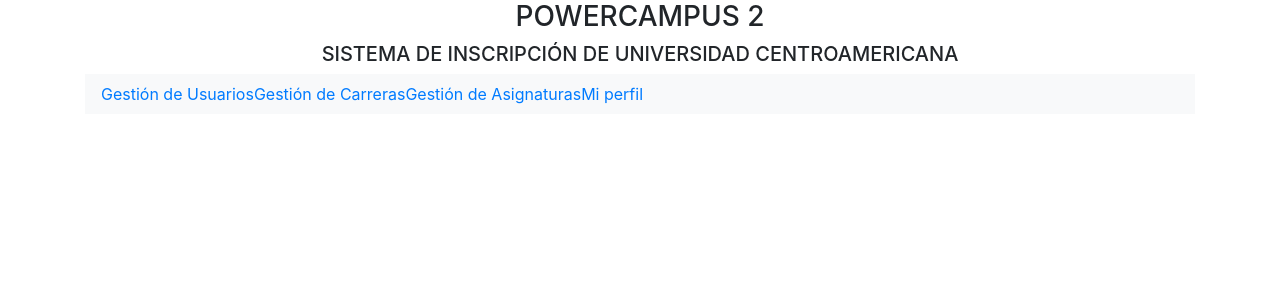
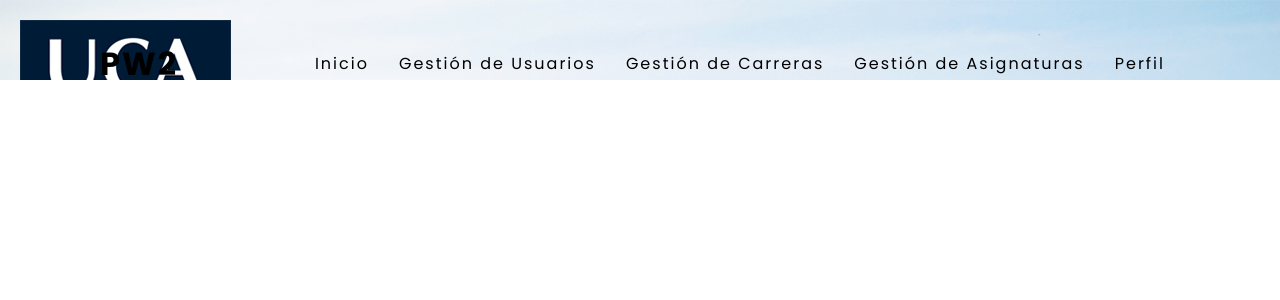
Before and after one commit to Garache10/PowerCampus-WebApp, an Angular app: page /adm in a window 1280 px wide. Shown: the top 300 px of the page. Built offline with nearby package versions, Linux system fonts and the light colour scheme.

Commit message:
Agregando nuevo estilo a la pagina de home de admin

```diff
--- a/src/app/admin/admin-home/admin-home.component.css
+++ b/src/app/admin/admin-home/admin-home.component.css
@@ -0,0 +1,70 @@
+@import url('https://fonts.googleapis.com/css?family=Poppins:200,300,400,500,600,700,800,900&display=swap');
+
+
+*{
+    margin: 0;
+    padding: 0;
+    box-sizing: border-box;
+    font-family: 'Poppins', sans-serif;
+}
+
+body{
+    background: #fff;
+    min-height: 200vh;
+}
+
+header{
+    position: fixed;
+    top: 0;
+    left: 0;
+    width: 100%;
+    display: flex;
+    justify-content: space-between;
+    align-items: center;
+    transition: 0.6%;
+    padding: 40px 100px;
+    z-index: 100000;
+    border-bottom: 3px;
+    border-color: #000;
+}
+
+header .logo{
+    position: relative;
+    font-weight: 700;
+    color: #000;
+    text-decoration: none;
+    font-size: 2em;
+    text-transform: uppercase;
+    letter-spacing: 2px;
+    transition: 0.6%;
+}
+
+header ul{
+    position: relative;
+    display: flex;
+    justify-content: center;
+    align-items: center;
+}
+
+header ul li{
+    position: relative;
+    list-style: none;
+}
+
+header ul li a{
+    position: relative;
+    margin: 0 15px;
+    text-decoration: none;
+    color: #000;
+    letter-spacing: 2px;
+    font-weight: 500px;
+    transition: 0.6%;
+}
+
+.banner{
+    position: relative;
+    width: 100%;
+    height: 10vh;
+    background-image: url(/src/img/galeria-pregrado-26-UCA.jpg);
+    background-size: cover;
+}
--- a/src/app/admin/admin-home/admin-home.component.html
+++ b/src/app/admin/admin-home/admin-home.component.html
@@ -1,24 +1,22 @@
-<div class="container">
-    <h3 class="d-flex justify-content-center">POWERCAMPUS 2</h3>
-    <h5 class="d-flex justify-content-center">SISTEMA DE INSCRIPCIÓN DE UNIVERSIDAD CENTROAMERICANA</h5>
-
-    <nav class="navbar navbar-expand-sm bg-light navbar-dark">
-        <div class="center">
-            <ul class="navbar-nav">
-                <li class="navbar-item">
-                    <a routerLink="user" >Gestión de Usuarios</a>
-                </li>
-                <li class="navbar-item">
-                    <a routerLink="user2" >Gestión de Carreras</a>
-                </li>
-                <li class="navbar-item">
-                    <a routerLink="user3" >Gestión de Asignaturas</a>
-                </li>
-                <li class="navbar-item">
-                    <a routerLink="/profile" >Mi perfil</a>
-                </li>
+<!DOCTYPE html>
+<html lang="en">
+    <head>
+        <meta charset="UTF-8">
+        <title>PW2-Admin</title>
+        <link rel="stylesheet" href="./admin-home.component.css">
+    </head>
+    <body>
+        <header class="">
+            <a href="#" class="logo">PW2</a>
+            <ul>
+                <li><a href="#">Inicio</a></li>
+                <li><a href="#">Gestión de Usuarios</a></li>
+                <li><a href="#">Gestión de Carreras</a></li>
+                <li><a href="#">Gestión de Asignaturas</a></li>
+                <li><a href="#">Perfil</a></li>
             </ul>
-        </div>
-    </nav>
-    <router-outlet></router-outlet>
-</div>
+        </header>
+        <section class="banner"></section>
+        <router-outlet></router-outlet>
+    </body>
+</html>
```
Also changed, not shown: src/img/galeria-pregrado-26-UCA.jpg (added).
